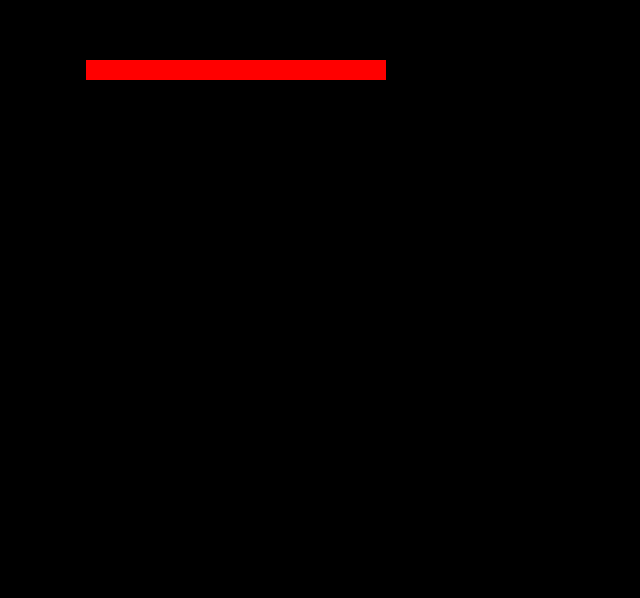
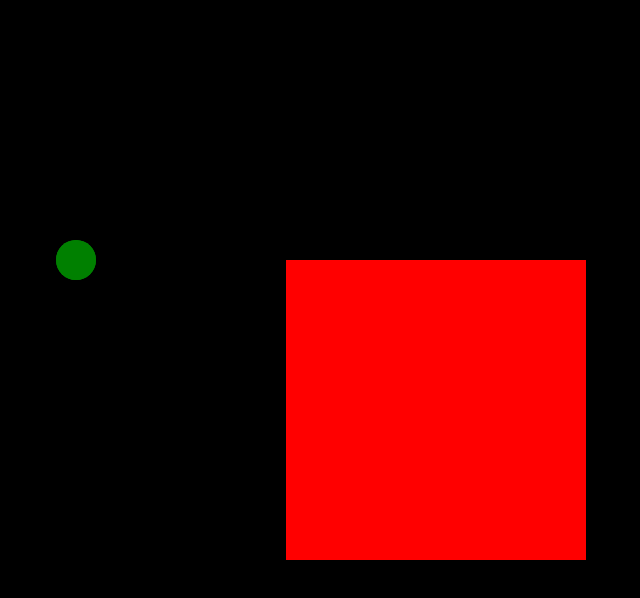
Before and after one commit to Utelagazkodas/FlappyBirdAi, a React (Vite) app: page / in a window 1280 px wide. Shown: the part 140-738 px from the top of the page, without its empty margins (554-1194 px from the left). Built offline with nearby package versions, Linux system fonts and the light colour scheme.

Commit message:
still garbage

```diff
--- a/src/App.tsx
+++ b/src/App.tsx
@@ -12,14 +12,15 @@ declare global {
   }
 }
 
-
+export let CONTEXT : CanvasRenderingContext2D;
 
 function App() :JSX.Element {
   const canvasRef = useRef<HTMLCanvasElement>(null);
 
     birds.push(new bird(true))
+    birds[0].position.x = -10
 
-    entities.push(new entity(new vector2(0, -200), new vector2(300, 20), "rectangle", "red"))
+    entities.push(new entity(new vector2(200, 0), new vector2(300, 300), "rectangle", "red"))
 
 
     // Handle key press event
@@ -34,6 +35,19 @@ function App() :JSX.Element {
         })
       }
 
+      if(key == "w"){
+        birds[0].position.y -= 10
+      }
+      if(key == "a"){
+        birds[0].position.x -= 10
+      }
+      if(key == "s"){
+        birds[0].position.y += 10
+      }
+      if(key == "d"){
+        birds[0].position.x += 10
+      }
+
   };
 
   useEffect(() => {
@@ -41,6 +55,8 @@ function App() :JSX.Element {
       if (!canvas) return;
       const context = canvas.getContext('2d');
       if (!context) return;
+
+      CONTEXT = context
 
       // Set canvas dimensions
       canvas.width = window.innerWidth;
--- a/src/game/bird.tsx
+++ b/src/game/bird.tsx
@@ -7,7 +7,7 @@ export class bird extends entity{
     velocity : vector2
     player? : boolean
 
-    gravity : number = 10
+    gravity : number = 0
 
 
     constructor(player? : boolean){
@@ -44,8 +44,6 @@ export class bird extends entity{
         entities.forEach(element => {
 
             if(!element.bird){
-                console.log(element.position.y)
-
                 if(getCollision(element, this)){
                     return true
                 }
--- a/src/misc/classes.tsx
+++ b/src/misc/classes.tsx
@@ -16,7 +16,7 @@ export class vector2 {
 
     // get distance between two points
     static distance(a: vector2, b:vector2) : number {
-        return Math.sqrt((a.x - b.x)^2 + (a.y, b.y)^2)
+        return Math.sqrt((a.x - b.x) * (a.x - b.x) + (a.y - b.y) * (a.y - b.y))
     }
 
     normalized() : vector2 {
@@ -85,7 +85,7 @@ export class entity {
         }
         else if (this.shape == "rectangle") {
             ctx.fillStyle = this.color;
-            ctx.fillRect(this.position.x, this.position.y, this.size.x, this.size.y);
+            ctx.fillRect(this.position.x , this.position.y , this.size.x, this.size.y);
 
         }else {
             throw Error("shape error when trying to draw")
--- a/src/misc/math.tsx
+++ b/src/misc/math.tsx
@@ -1,3 +1,4 @@
+import { CONTEXT } from "../App";
 import { entity, vector2 } from "./classes";
 
 export function getCollision(a: entity, b: entity): boolean {
@@ -11,7 +12,6 @@ export function getCollision(a: entity, b: entity): boolean {
         }
     }
     else {
-        console.log("asd")
 
         if (a.shape == "rectangle" && b.shape == "circle") {
             return recCirCollision(a, b)
@@ -44,6 +44,7 @@ function cirCirCollision(a: entity, b: entity): boolean {
 }
 
 function recCirCollision(rectangle: entity, circle: entity): boolean {
+    console.log(vector2.distance(rectangle.position, circle.position))
     if (vector2.distance(rectangle.position, circle.position) <= circle.size.x + getRecSideDistance(rectangle, new vector2(rectangle.position.x - circle.position.x, rectangle.position.y - circle.position.y))) {
         return true
     }
@@ -52,20 +53,25 @@ function recCirCollision(rectangle: entity, circle: entity): boolean {
 
 
 
-function getRecSideDistance(rectangle: entity, line: vector2): number {
+function getRecSideDistance(rectangle: entity, line: vector2, second? : boolean): number {
     // tries it with the left (/right) side
     const halfWidth = rectangle.size.x / 2
 
+
+
     if(line.x == 0){
         return halfWidth
+    }
+    if(line.y == 0){
+        return rectangle.size.y / 2
     }
 
     let t : vector2 = line.abs()
     t = new vector2(1 * halfWidth, (t.y / t.x ) * halfWidth)
 
-    if(t.magnitude() > vector2.distance(vector2.zero, rectangle.size.divide(2))) {
+    if(t.magnitude() > vector2.distance(vector2.zero, rectangle.size.divide(2)) && !second) {
 
-        return getRecSideDistance(new entity(rectangle.position, new vector2(rectangle.size.y, rectangle.size.x), rectangle.shape, rectangle.color), new vector2(line.y, line.x))
+        return getRecSideDistance(new entity(rectangle.position, new vector2(rectangle.size.y, rectangle.size.x), rectangle.shape, rectangle.color), new vector2(line.y, line.x), true)
     }
 
     return t.magnitude()
```
